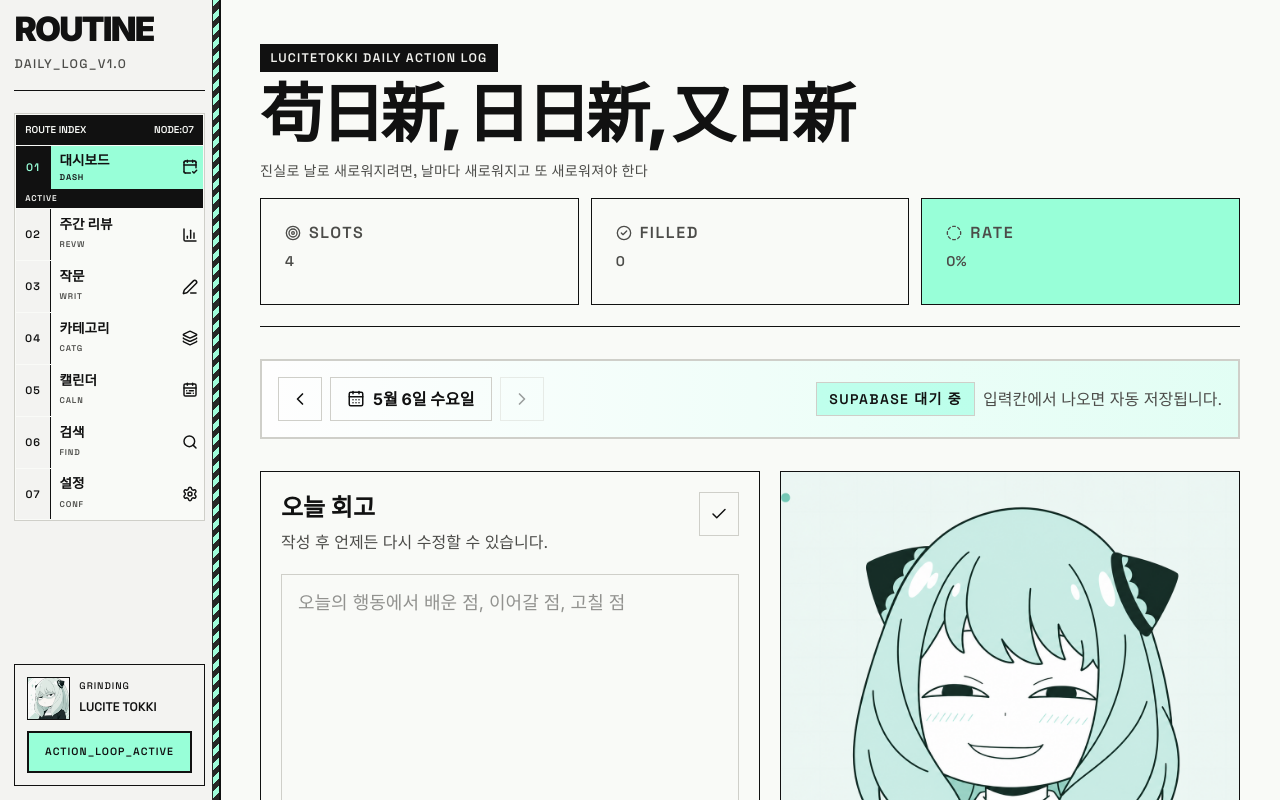
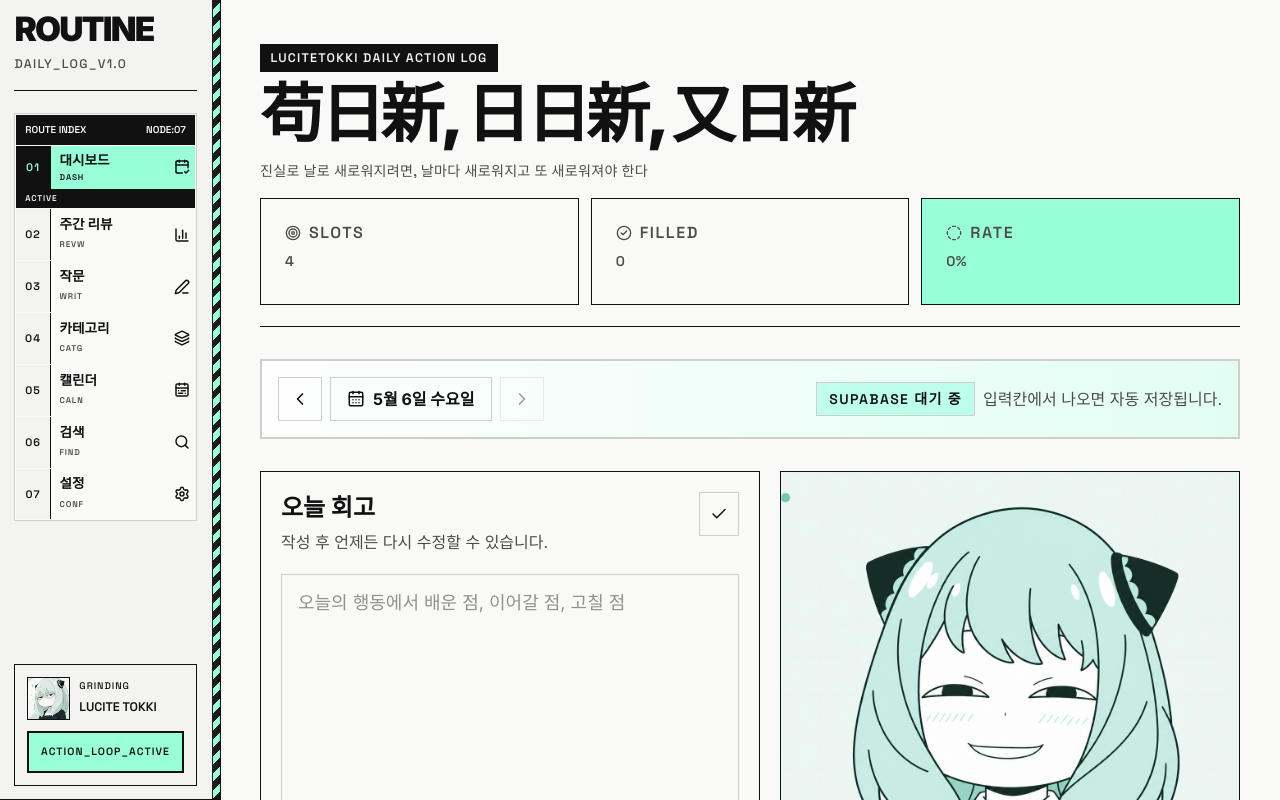
Before and after one commit to lucitetokki-ls/dailynoteapp, a Next.js app: page / in a window 1280 px wide. Shown: the top 800 px of the page. Built offline with nearby package versions, Linux system fonts and the light colour scheme; no server answers; the database is empty; a web font is replaced by a local one.

Commit message:
Polish sidebar rail and nav overflow

```diff
--- a/app/globals.css
+++ b/app/globals.css
@@ -1075,28 +1075,55 @@ body::before {
   display: flex;
   flex-direction: column;
   height: 100dvh;
+  isolation: isolate;
   min-height: 100dvh;
   overflow: hidden;
-  padding: 0.9rem;
+  padding: 0.9rem calc(0.9rem + 0.5rem) 0.9rem 0.9rem;
   position: sticky;
+  scrollbar-width: none;
   top: 0;
+}
+
+.app-sidebar::-webkit-scrollbar {
+  display: none;
+}
+
+.app-sidebar > * {
+  position: relative;
+  z-index: 1;
+}
+
+.app-sidebar::before {
+  background: var(--line);
+  bottom: 0;
+  content: "";
+  height: 1px;
+  left: 0;
+  position: fixed;
+  width: var(--sidebar-width);
+  z-index: 2;
 }
 
 .app-sidebar::after {
   background:
+    linear-gradient(var(--line), var(--line)) left / 1px 100% no-repeat,
     repeating-linear-gradient(
       -45deg,
       var(--line) 0 5px,
-      var(--acid) 5px 10px
+      var(--line) 5px 6px,
+      var(--acid) 6px 11px,
+      var(--acid) 11px 12px
     );
-  border-left: 1px solid var(--line);
   bottom: 0;
   content: "";
-  opacity: 0.9;
-  position: absolute;
-  right: 0;
+  height: 100dvh;
+  left: calc(var(--sidebar-width) - 0.5rem);
+  opacity: 0.95;
+  position: fixed;
+  right: auto;
   top: 0;
-  width: 0.42rem;
+  width: 0.5rem;
+  z-index: 0;
 }
 
 .app-brand {
@@ -1215,8 +1242,14 @@ body::before {
   gap: 1px !important;
   grid-template-columns: 1fr !important;
   margin-bottom: 1.2rem !important;
+  overflow: hidden !important;
   padding: 1px !important;
   position: static;
+  scrollbar-width: none;
+}
+
+.app-nav::-webkit-scrollbar {
+  display: none;
 }
 
 .route-index-caption {
@@ -1250,6 +1283,7 @@ body::before {
   justify-content: flex-start !important;
   letter-spacing: 0 !important;
   min-height: 3.18rem;
+  min-width: 0;
   padding: 0 !important;
   text-transform: uppercase;
 }
@@ -2022,16 +2056,21 @@ input:focus {
   }
 
   .app-sidebar::before {
+    background: transparent;
+    bottom: auto;
     color: var(--mint-dark);
     content: "☰";
     font-family: var(--display-font);
     font-size: 1.7rem;
     font-weight: 800;
+    height: auto;
     left: 1.25rem;
     line-height: 1;
     position: absolute;
     top: 50%;
     transform: translateY(-50%);
+    width: auto;
+    z-index: 1;
   }
 
   .app-sidebar::after {
```
